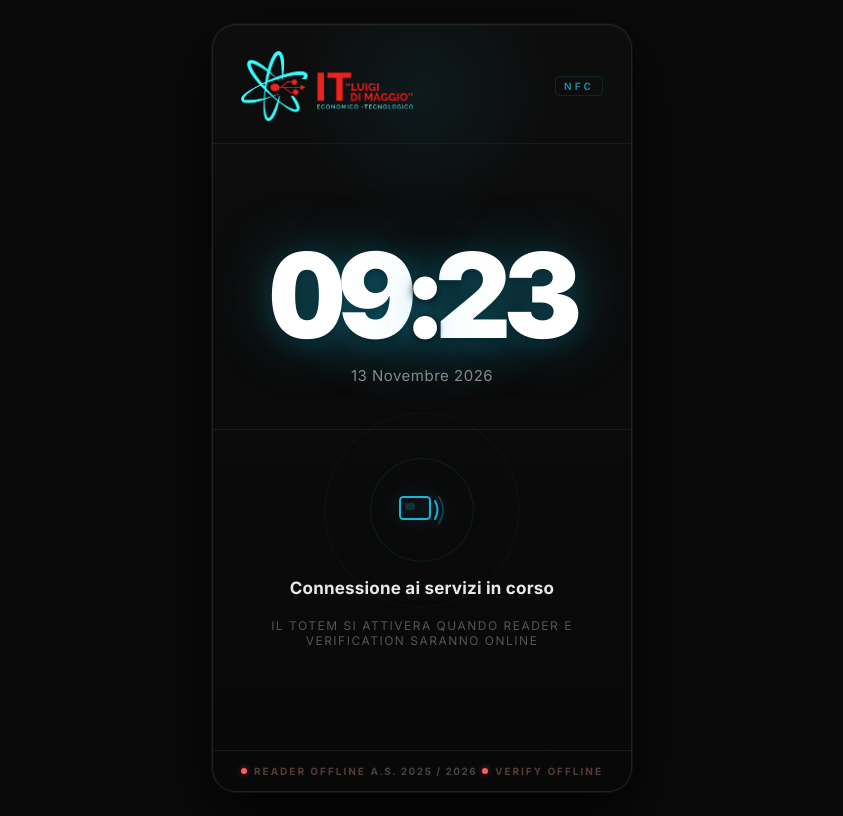
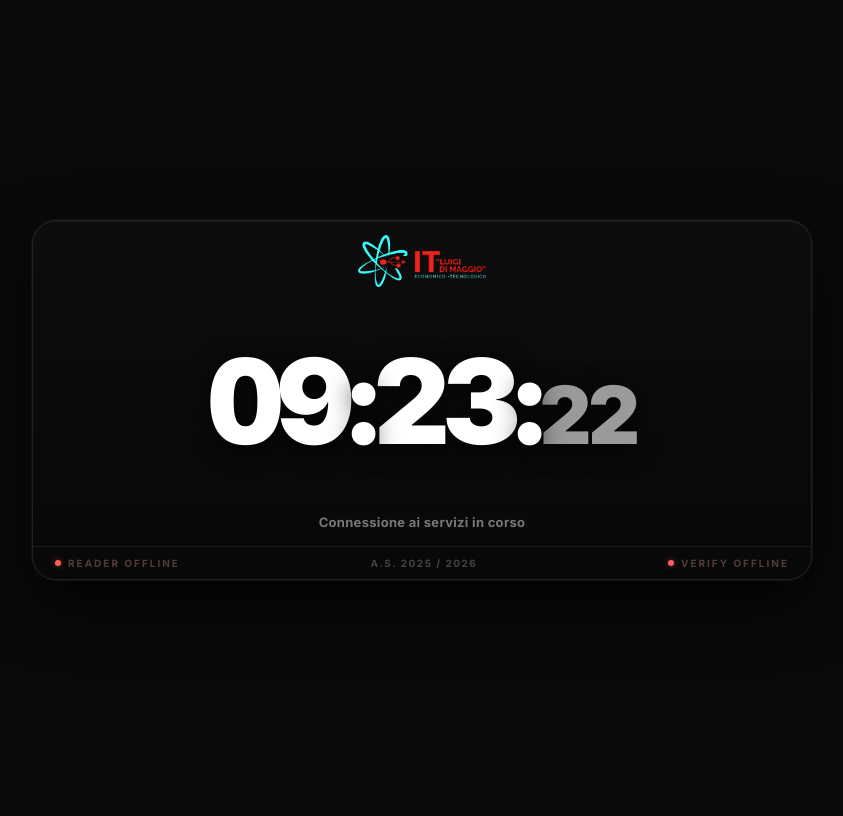
Before and after one commit to sarabelli/badgeui, a website: page index.html in a window 1280 px wide. Shown: the whole page, without its empty margins (218-1061 px from the left). Drawn offline with Linux system fonts and the light colour scheme; no server answers.

Commit message:
cambio verso gui

```diff
--- a/index.html
+++ b/index.html
@@ -10,35 +10,21 @@
     <body>
         <div class="totem" aria-label="Totem badge reader">
 
-            <!-- TOPBAR -->
+            <!-- LOGO -->
             <div class="topbar">
-                <img src="logoScuola.png" alt="Logo" class="logo" />
-                <div class="nfc-badge">NFC</div>
+                <img src="logoScuola.png" alt="ITIS Di Maggio" class="logo" />
             </div>
 
             <!-- CLOCK -->
             <div class="clock">
                 <div class="time">
-                    <span id="hh">--</span><span class="colon">:</span><span id="mm">--</span>
+                    <span id="hh">--</span><span class="colon">:</span><span id="mm">--</span><span class="colon">:</span><span id="ss" class="seconds">--</span>
                 </div>
-                <div class="date" id="dt">-- --------- ----</div>
             </div>
 
             <!-- NFC -->
             <div class="nfc">
-                <div class="rings">
-                    <div class="ring"></div>
-                    <div class="ring"></div>
-                    <div class="ring"></div>
-                    <svg width="52" height="52" viewBox="0 0 52 52" fill="none" aria-hidden="true">
-                        <rect x="4" y="13" width="30" height="22" rx="3.5" stroke="#fff" stroke-width="2"/>
-                        <rect x="9" y="19" width="10" height="7" rx="2" fill="#fff" opacity=".5"/>
-                        <path d="M39 17 Q44 26 39 35" stroke="#fff" stroke-width="2" stroke-linecap="round"/>
-                        <path d="M43 13 Q51 26 43 39" stroke="#fff" stroke-width="2" stroke-linecap="round" opacity=".3"/>
-                    </svg>
-                </div>
                 <div class="nfc-main" id="scanHeadline">Avvicina il badge al lettore</div>
-                <div class="nfc-sub" id="scanSubline">CIE · Tessera sanitaria · Badge</div>
             </div>
 
             <!-- BOTTOMBAR -->
--- a/script.js
+++ b/script.js
@@ -1,18 +1,3 @@
-const months = [
-    'gennaio',
-    'febbraio',
-    'marzo',
-    'aprile',
-    'maggio',
-    'giugno',
-    'luglio',
-    'agosto',
-    'settembre',
-    'ottobre',
-    'novembre',
-    'dicembre',
-];
-
 const state = {
     config: null,
     sockets: {
@@ -32,9 +17,7 @@ const elements = {
     hh: document.getElementById('hh'),
     mm: document.getElementById('mm'),
     ss: document.getElementById('ss'),
-    date: document.getElementById('dt'),
     scanHeadline: document.getElementById('scanHeadline'),
-    scanSubline: document.getElementById('scanSubline'),
     readerStatus: document.getElementById('readerStatus'),
     verifyStatus: document.getElementById('verifyStatus'),
     ov: document.getElementById('ov'),
@@ -55,8 +38,7 @@ function tick() {
 
     elements.hh.textContent = pad(now.getHours());
     elements.mm.textContent = pad(now.getMinutes());
-
-    elements.date.textContent = `${now.getDate()} ${months[now.getMonth()]} ${now.getFullYear()}`;
+    elements.ss.textContent = pad(now.getSeconds());
 }
 
 function formatClock(timestamp) {
@@ -106,30 +88,25 @@ function setServiceStatus(element, label, stateName) {
 function updateIdleText() {
     if (!state.connection.reader && !state.connection.verify) {
         elements.scanHeadline.textContent = 'Connessione ai servizi in corso';
-        elements.scanSubline.textContent = 'Il totem si attivera quando reader e verification saranno online';
         return;
     }
 
     if (!state.connection.reader) {
         elements.scanHeadline.textContent = 'Reader offline';
-        elements.scanSubline.textContent = 'Il servizio verifica e pronto, ma il lettore non sta inviando scansioni';
         return;
     }
 
     if (!state.connection.verify) {
         elements.scanHeadline.textContent = 'Lettore attivo, verifica offline';
-        elements.scanSubline.textContent = 'Le scansioni non possono essere verificate finche il servizio non torna online';
         return;
     }
 
     if (!state.verificationAuthReady) {
         elements.scanHeadline.textContent = 'Verifica in autenticazione';
-        elements.scanSubline.textContent = 'Il servizio di verifica e connesso ma non ancora autorizzato';
         return;
     }
 
     elements.scanHeadline.textContent = 'Avvicina il documento al lettore';
-    elements.scanSubline.textContent = 'CIE · Tessera sanitaria · Badge';
 }
 
 function setConnectionState(service, isConnected) {
--- a/style.css
+++ b/style.css
@@ -24,8 +24,8 @@ body {
    TOTEM
 ========================= */
 .totem {
-    width: min(420px, 100vw - 32px);
-    min-height: min(780px, calc(100vh - 32px));
+    width: min(780px, calc(100vw - 32px));
+    height: min(360px, calc(100vh - 32px));
     background: linear-gradient(180deg, #0d0d0d 0%, #080808 100%);
     border-radius: 24px;
     border: 1px solid #222;
@@ -40,91 +40,53 @@ body {
         inset 0 1px 0 rgba(255,255,255,0.04);
 }
 
-.totem::before {
-    content: '';
-    position: absolute;
-    top: -60px;
-    left: 50%;
-    transform: translateX(-50%);
-    width: 260px;
-    height: 260px;
-    background: radial-gradient(circle, rgba(26,180,216,0.08) 0%, transparent 70%);
-    pointer-events: none;
-    z-index: 0;
-}
-
 /* =========================
    TOPBAR
 ========================= */
 .topbar {
     display: flex;
-    justify-content: space-between;
+    justify-content: center;
     align-items: center;
-    padding: 26px 28px 22px;
-    border-bottom: 1px solid #1a1a1a;
+    padding: 14px 22px 0;
     position: relative;
     z-index: 1;
 }
 
 .logo {
-    height: 70px;
+    height: 52px;
     width: auto;
     filter: brightness(1.6);
-}
-
-.nfc-badge {
-    font-size: 10px;
-    font-weight: 700;
-    color: #1ab4d8;
-    letter-spacing: 3px;
-    opacity: 0.7;
-    border: 1px solid rgba(26,180,216,0.2);
-    padding: 3px 8px;
-    border-radius: 4px;
 }
 
 /* =========================
    CLOCK
 ========================= */
 .clock {
+    flex: 1;
     display: flex;
     flex-direction: column;
     align-items: center;
     justify-content: center;
-    padding: 20px 24px 44px;
-    margin-top: auto;
+    padding: 0 18px;
     position: relative;
     z-index: 1;
 }
 
-.clock > * {
-    position: relative;
-    z-index: 1;
+.time {
+    font-size: clamp(52px, 13.5vw, 118px);
+    font-weight: 900;
+    color: #fff;
+    letter-spacing: -0.05em;
+    line-height: 1;
+    font-variant-numeric: tabular-nums;
+    white-space: nowrap;
+    text-shadow: 0 4px 24px rgba(0, 0, 0, 0.85);
 }
 
-.clock::before {
-    content: '';
-    position: absolute;
-    width: 300px;
-    height: 160px;
-    background: radial-gradient(ellipse, rgba(26,180,216,0.12) 0%, transparent 70%);
-    top: 50%;
-    left: 50%;
-    transform: translate(-50%, -50%);
-    pointer-events: none;
-}
-
-.time {
-    font-size: clamp(72px, 20vw, 118px);
-    font-weight: 900;
-    color: #fff;
-    letter-spacing: -6px;
-    line-height: 1;
-    font-variant-numeric: tabular-nums;
-    text-shadow:
-        0 0 60px rgba(26, 180, 216, 0.35),
-        0 4px 24px rgba(26, 180, 216, 0.2),
-        0 2px 8px rgba(0, 0, 0, 0.9);
+.seconds {
+    font-size: 0.68em;
+    color: #9a9a9a;
+    letter-spacing: -0.04em;
 }
 
 .colon {
@@ -136,92 +98,24 @@ body {
     50% { opacity: 0.2; }
 }
 
-.date {
-    margin-top: 12px;
-    font-size: 15px;
-    color: #888;
-    letter-spacing: 0.5px;
-    text-transform: capitalize;
-}
-
 /* =========================
    NFC SECTION
 ========================= */
 .nfc {
-    padding: 32px 24px 30px;
+    padding: 0 18px 16px;
     display: flex;
-    flex-direction: column;
     align-items: center;
     justify-content: center;
-    gap: 20px;
-    border-top: 1px solid #1a1a1a;
-    margin-bottom: auto;
     position: relative;
     z-index: 1;
 }
 
-.rings {
-    position: relative;
-    width: 96px;
-    height: 96px;
-    display: flex;
-    align-items: center;
-    justify-content: center;
-}
-
-.ring {
-    position: absolute;
-    width: 96px;
-    height: 96px;
-    border-radius: 50%;
-    border: 1.5px solid rgba(26,180,216,0.3);
-    opacity: 0;
-    animation: pout 2.4s ease-out infinite;
-}
-
-.ring:nth-child(2) {
-    width: 120px;
-    height: 120px;
-    animation-delay: 0.8s;
-}
-
-.ring:nth-child(3) {
-    width: 144px;
-    height: 144px;
-    animation-delay: 1.6s;
-}
-
-@keyframes pout {
-    0%   { transform: scale(1);   opacity: 0.5; }
-    100% { transform: scale(1.6); opacity: 0;   }
-}
-
-.rings svg {
-    filter: drop-shadow(0 0 8px rgba(26,180,216,0.4));
-}
-.rings svg rect,
-.rings svg path {
-    stroke: #1ab4d8;
-}
-.rings svg rect[fill="#fff"] {
-    fill: rgba(26,180,216,0.4);
-    stroke: none;
-}
-
 .nfc-main {
-    font-size: 17px;
-    font-weight: 700;
-    color: #e8e8e8;
+    font-size: 13px;
+    font-weight: 600;
+    color: #777;
     text-align: center;
-    letter-spacing: 0.2px;
-}
-
-.nfc-sub {
-    font-size: 12px;
-    color: #555;
-    text-align: center;
-    letter-spacing: 1.5px;
-    text-transform: uppercase;
+    letter-spacing: 0.3px;
 }
 
 /* =========================
@@ -231,7 +125,7 @@ body {
     display: flex;
     justify-content: space-between;
     align-items: center;
-    padding: 14px 28px;
+    padding: 10px 22px;
     border-top: 1px solid #1a1a1a;
     position: relative;
     z-index: 1;
@@ -482,20 +376,23 @@ body {
 /* =========================
    RESPONSIVE
 ========================= */
-@media (max-width: 460px) {
+@media (max-width: 820px), (max-height: 420px) {
     body {
         padding: 0;
         align-items: stretch;
     }
     .totem {
         width: 100vw;
-        min-height: 100vh;
+        height: 100vh;
         border-radius: 0;
         border-left: 0;
         border-right: 0;
     }
+    .ov {
+        border-radius: 0;
+    }
     .time {
-        font-size: 76px;
+        font-size: clamp(40px, 12vw, 72px);
     }
     .e-message {
         font-size: 24px;
```
